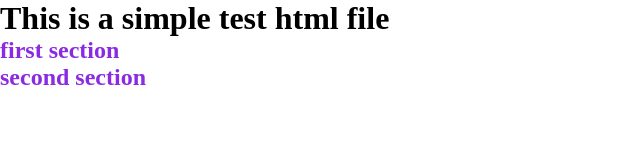
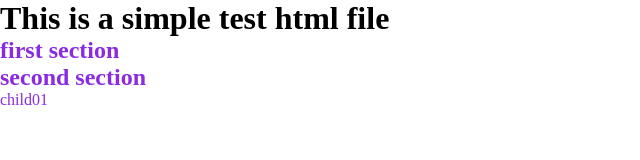
Before and after one commit to lallankumarverma/Cats, a plain HTML site: page index.html in a window 1280 px wide. Shown: the full height of the page, 0-640 px from the left. Drawn offline with Linux system fonts and the light colour scheme; files that its build step writes are made by us from their sources.

Commit message:
added child01 div in index.html

```diff
--- a/index.html
+++ b/index.html
@@ -16,6 +16,8 @@
         <div class="second">
             <h2>second section</h2>
         </div>
+
+        <div>child01</div>
     </div>
 </body>
 </html>
```
